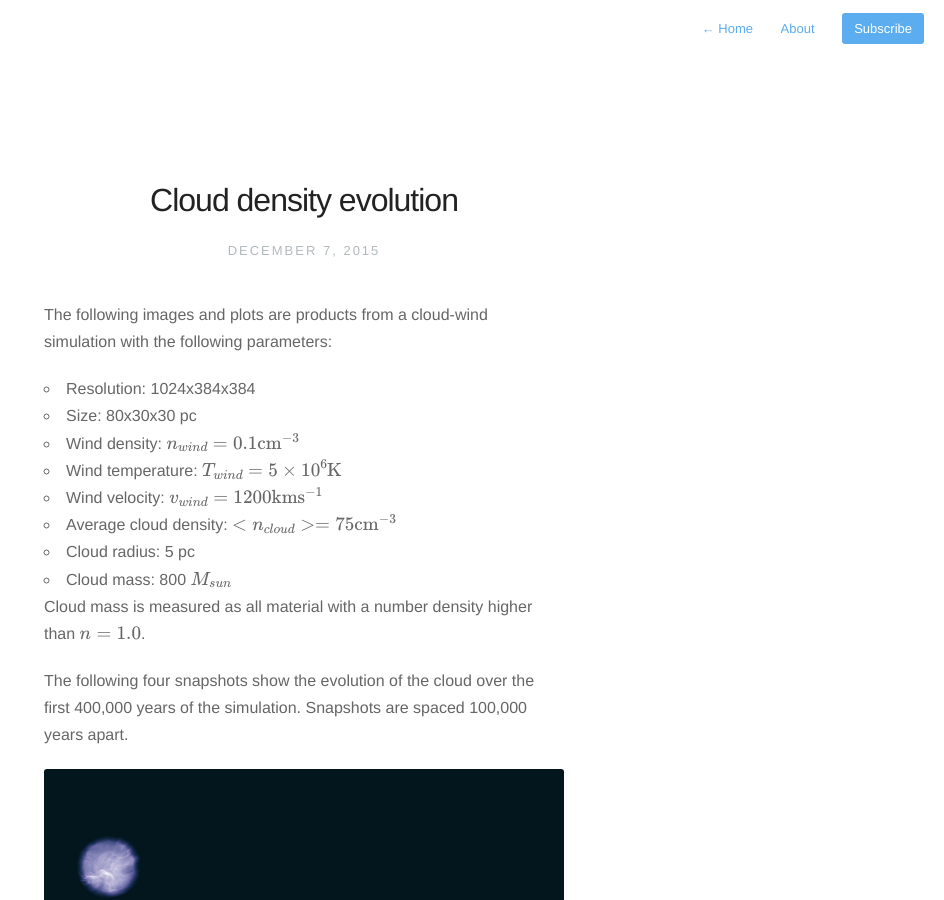
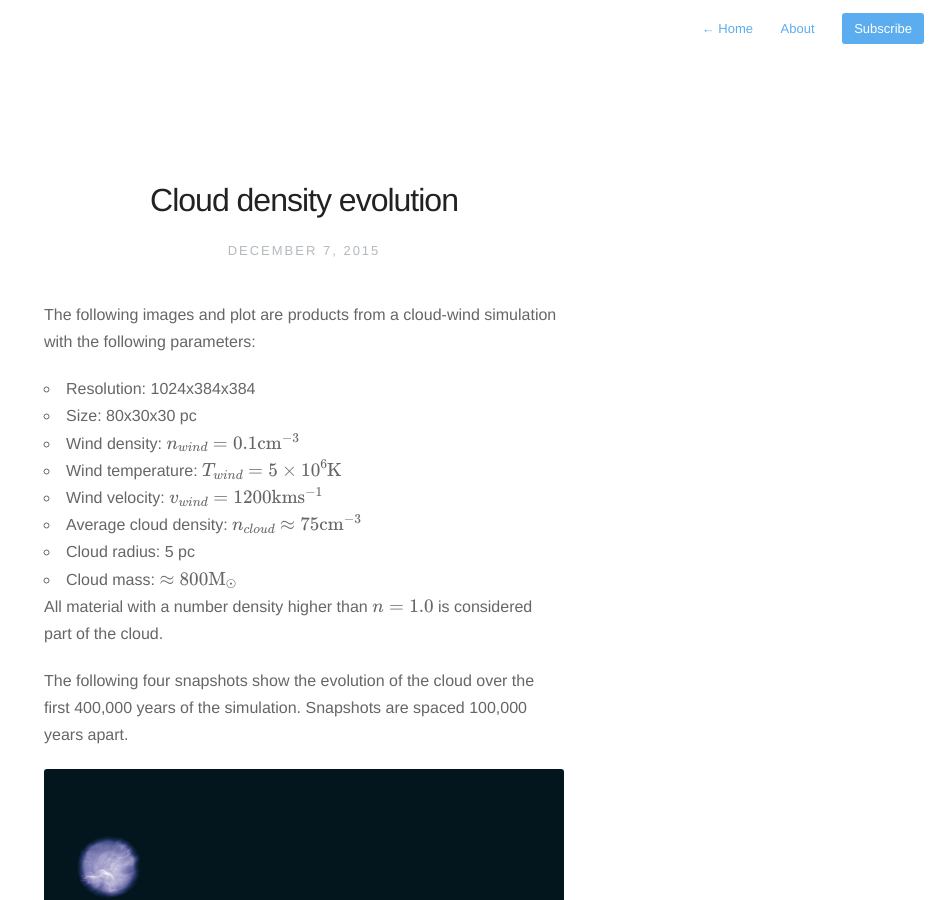
Before and after one commit to evaneschneider/site, a Jekyll site: the page built from _posts/2015-12-7-cloud_density_evolution.markdown, in a window 1280 px wide and 900 px high. Shown: the whole window, without its empty margins (336-1280 px from the left). Built offline with Jekyll 4.4.1, drawn with Linux system fonts in a browser that asks for light colours; nearby versions of some CDN libraries; formulas are drawn with MathJax 3.

Commit message:
Minor text changes

```diff
--- a/_posts/2015-12-7-cloud_density_evolution.markdown
+++ b/_posts/2015-12-7-cloud_density_evolution.markdown
@@ -4,18 +4,18 @@ date:   2015-12-07
 description: Density evolution of a turbulent cloud
 ---
 
-The following images and plots are products from a cloud-wind simulation with the following parameters:
+The following images and plot are products from a cloud-wind simulation with the following parameters:
 
 - Resolution: 1024x384x384
 - Size: 80x30x30 pc
 - Wind density: $$n_{wind} = 0.1 \mathrm{cm}^{-3}$$
 - Wind temperature: $$T_{wind} = 5 \times 10^6 \mathrm{K}$$
 - Wind velocity: $$v_{wind} = 1200 \mathrm{km} \mathrm{s}^{-1}$$
-- Average cloud density: $$<n_{cloud}> = 75 \mathrm{cm}^{-3}$$
+- Average cloud density: $$n_{cloud} \approx 75 \mathrm{cm}^{-3}$$
 - Cloud radius: 5 pc
-- Cloud mass: 800 $$M_{sun}$$
+- Cloud mass: $$\approx 800 \mathrm{M}_{\odot}$$
 
-Cloud mass is measured as all material with a number density higher than $$n = 1.0$$.
+All material with a number density higher than $$n = 1.0$$ is considered part of the cloud.
 
 The following four snapshots show the evolution of the cloud over the first 400,000 years
 of the simulation. Snapshots are spaced 100,000 years apart.
```
